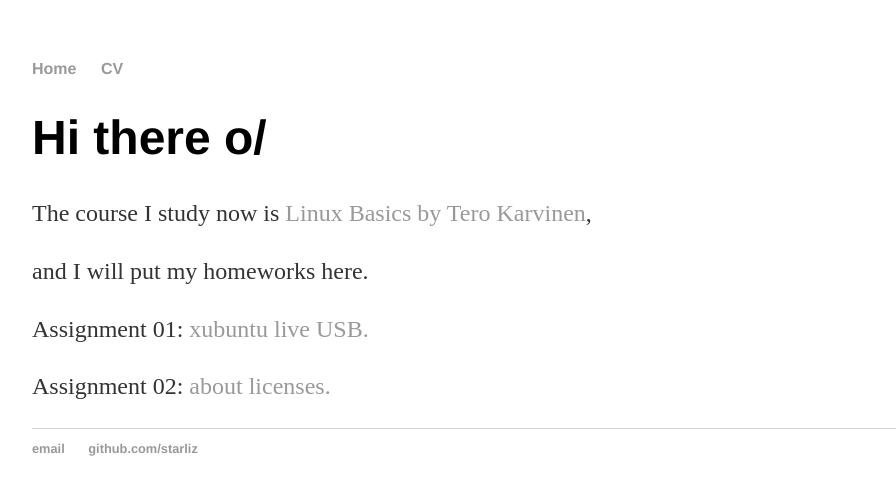
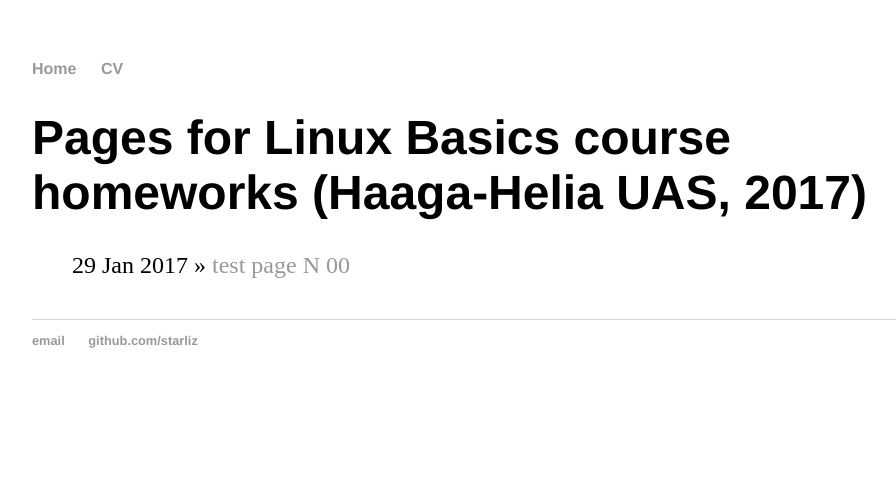
Before and after one commit to starliz/starliz.github.io, a Jekyll site: the page built from index.html, in a window 1280 px wide. Shown: the top 495 px of the page, without its empty margins (160-1056 px from the left). Built offline with Jekyll 4.4.1, drawn with Linux system fonts in a browser that asks for light colours.

Commit message:
link root index with posts

```diff
--- a/index.html
+++ b/index.html
@@ -2,10 +2,10 @@
 layout: default
 title: Pages for Linux Basics course homeworks (Haaga-Helia UAS, 2017)
 ---
-<div class="blurb">
-	<h1>Hi there o/</h1>
-	<p>The course I study now is <a href="https://terokarvinen.com/2017/agenda-for-linux-basics-dat8tf063-29-spring-2017">Linux Basics by Tero Karvinen</a>,</p>
-	<p>and I will put my homeworks here.</p>
-	<p>Assignment 01: <a href="/h1_live_usb">xubuntu live USB.</a></p>
-	<p>Assignment 02: <a href="/h2_licensing">about licenses.</a></p>
-</div><!-- /.blurb -->
+	<h1>{{ page.title }}</h1>
+	<ul class="posts">
+
+	  {% for post in site.posts %}
+	    <li><span>{{ post.date | date_to_string }}</span> » <a href="{{ post.url }}" title="{{ post.title }}">{{ post.title }}</a></li>
+	  {% endfor %}
+	</ul>
```
